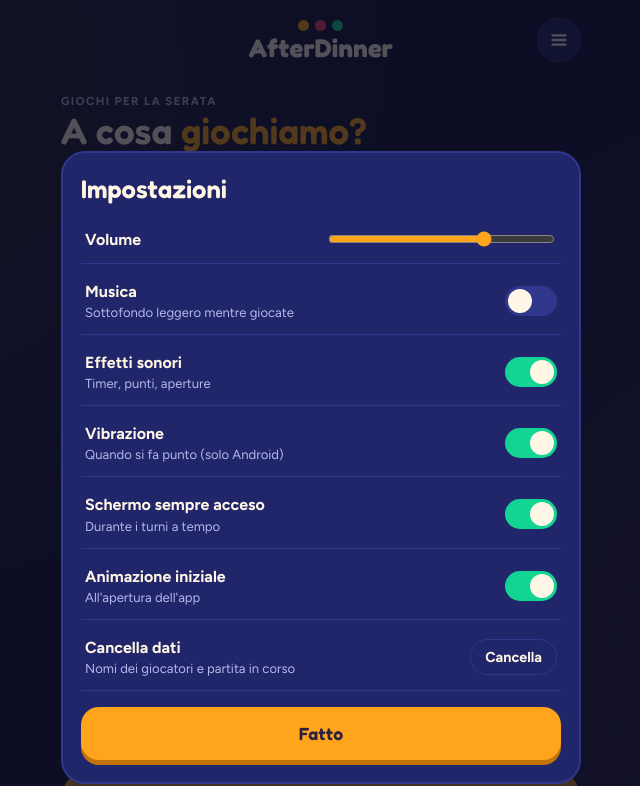
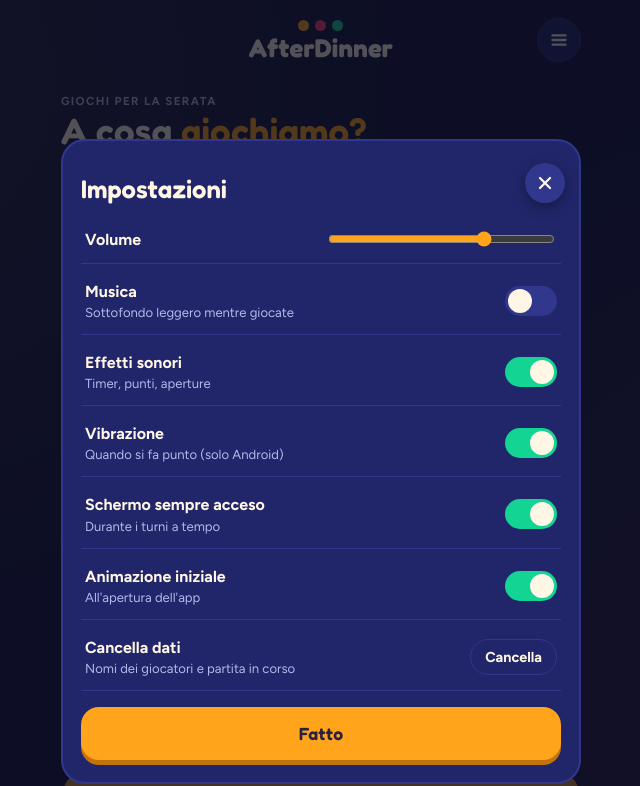
Before and after one commit to samufarenga/Afterdinner, a plain HTML site: page index.html in a window 1280 px wide. Both pictures are taken after a click on the button 878 px from the left and 40 px from the top of the page. Shown: the top 786 px of the page, without its empty margins (319-959 px from the left). Drawn offline with Linux system fonts and the light colour scheme.

Commit message:
Finestre: X per chiudere su tutte, sfondo bloccato mentre sono aperte; indietro dalle impostazioni torna al QR
Co-Authored-By: Claude Opus 5.5 <noreply@anthropic.com>
Claude-Session: https://claude.ai/code/session_01PNgSS83yVsgJCfASyb8nM6

```diff
--- a/index.html
+++ b/index.html
@@ -209,13 +209,20 @@ h2{font-size:1.6rem}
 .zoom svg{width:120px;height:120px;transition:transform .45s cubic-bezier(.6,0,.2,1),opacity .3s}
 .zoom.fade{opacity:0;transition:opacity .3s}
 html,body{overscroll-behavior-y:contain}
+html:has(.modal),html:has(.modal) body{overflow:hidden}
+.modal{overscroll-behavior:contain}
+.modal .sheet{position:relative;max-height:calc(100dvh - 32px);overflow-y:auto;overscroll-behavior:contain;-webkit-overflow-scrolling:touch}
+.modal .sheet>h2:first-of-type{padding-right:44px}
+.xclose{position:sticky;top:0;align-self:flex-end;flex:none;margin:0 -4px -40px 0;box-shadow:0 4px 14px rgba(0,0,0,.35);width:40px;height:40px;border-radius:50%;border:0;background:var(--night-3);color:var(--paper);display:grid;place-items:center;cursor:pointer;z-index:2}
+.xclose svg{width:20px;height:20px}
+.preview .xclose{background:rgba(20,23,63,.55)}
 #ptr{position:fixed;left:50%;top:0;z-index:95;width:44px;height:44px;margin-left:-22px;border-radius:50%;background:var(--night-2);border:2px solid var(--night-3);display:grid;place-items:center;box-shadow:0 8px 24px rgba(0,0,0,.4);transform:translateY(-60px);pointer-events:none}
 #ptr svg{width:22px;height:22px;color:var(--mango)}
 #ptr.go svg{animation:spin .8s linear infinite}
 .hright{grid-column:3;grid-row:1;justify-self:end;display:flex;gap:8px;align-items:center}
 #info-btn{width:44px;height:44px;border-radius:50%;padding:0;display:grid;place-items:center}
 #info-btn svg{width:24px;height:24px}
-.rulesheet .sheet{max-height:calc(100vh - 32px);overflow-y:auto;gap:14px}
+.rulesheet .sheet{max-height:calc(100dvh - 32px);overflow-y:auto;gap:14px}
 .rulesheet h3{margin:4px 0 0;font:600 1.05rem var(--display);color:var(--mango)}
 .rulesheet ol,.rulesheet ul{margin:0;padding-left:1.2em;display:flex;flex-direction:column;gap:6px;line-height:1.45}
 .rulesheet .modes{margin-top:4px}
@@ -232,7 +239,7 @@ html,body{overscroll-behavior-y:contain}
 .sw:checked{background:var(--mint)}
 .sw:checked::after{transform:translateX(22px)}
 .set-row input[type=range]{flex:1;accent-color:var(--mango);min-width:0}
-.settings .sheet{max-height:calc(100vh - 32px);overflow-y:auto}
+.settings .sheet{max-height:calc(100dvh - 32px);overflow-y:auto}
 #back-btn{grid-column:1;grid-row:1;justify-self:start;width:44px;height:44px;border-radius:50%;padding:0;display:grid;place-items:center}
 #back-btn svg{width:22px;height:22px}
 
@@ -893,7 +900,10 @@ $("#home-btn").addEventListener("click", () => {
     else if(t.id==="quit-no" || t===m){ m.remove(); if(wasPlaying && S.screen==="play"){ S.game.endsAt = Date.now() + S.game.pausedLeft; save(); runTimer(); } }
   });
 });
-$("#back-btn").addEventListener("click", ()=>$("#home-btn").click());
+$("#back-btn").addEventListener("click", () => {
+  if(S.screen === "mp" && NET.role === "host" && M && M.phase === "lobby" && NET.lobbyStep === 2){ NET.lobbyStep = 1; render(); window.scrollTo(0,0); return; } // dalle impostazioni torno al QR
+  $("#home-btn").click();
+});
 $("#menu-btn").addEventListener("click", openSettings);
 /* regole complete del gioco aperto, dal tasto "i" in alto a destra */
 function currentRulesGame(){
@@ -948,6 +958,16 @@ function openRules(){
   $("#rules-ok").focus({preventScroll:true}); m.querySelector(".sheet").scrollTop = 0;
 }
 $("#info-btn").addEventListener("click", openRules);
+/* ogni finestra ha la sua X per chiudere, e mentre è aperta lo sfondo non scorre */
+new MutationObserver(list => list.forEach(r => r.addedNodes.forEach(m => {
+  if(!(m instanceof HTMLElement) || !m.classList.contains("modal")) return;
+  const sh = m.querySelector(".sheet"); if(!sh || sh.querySelector(".xclose")) return;
+  const x = document.createElement("button"); x.className = "xclose"; x.type = "button"; x.setAttribute("aria-label","Chiudi");
+  x.innerHTML = `<svg viewBox="0 0 24 24" fill="none" stroke="currentColor" stroke-width="2.8" stroke-linecap="round" aria-hidden="true"><path d="M6 6l12 12M18 6 6 18"/></svg>`;
+  x.addEventListener("click", e => { e.stopPropagation(); const c = sh.querySelector("[data-close]"); if(c) c.click(); else m.dispatchEvent(new MouseEvent("click", {bubbles:true})); });
+  sh.prepend(x);
+  m.addEventListener("touchmove", e => { if(!e.target.closest(".sheet")) e.preventDefault(); }, {passive:false});
+}))).observe(document.body, {childList:true});
 /* trascina giù nella home per aggiornare l'app all'ultima versione */
 (() => {
   let y0 = null, dy = 0, el = null;
```
